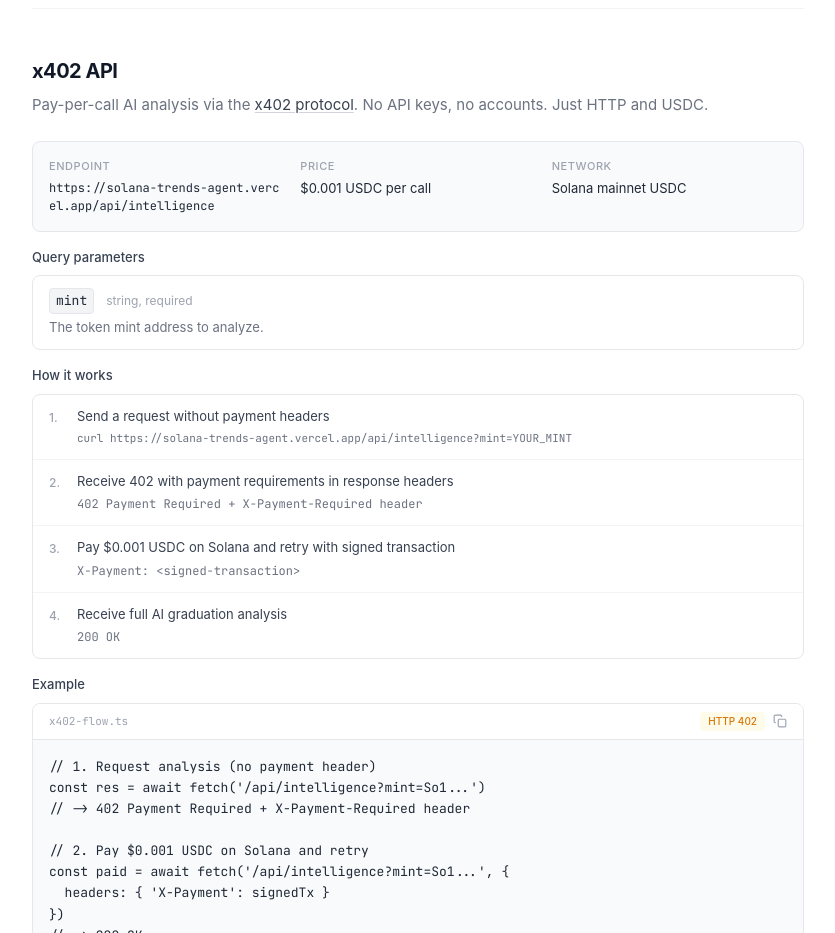
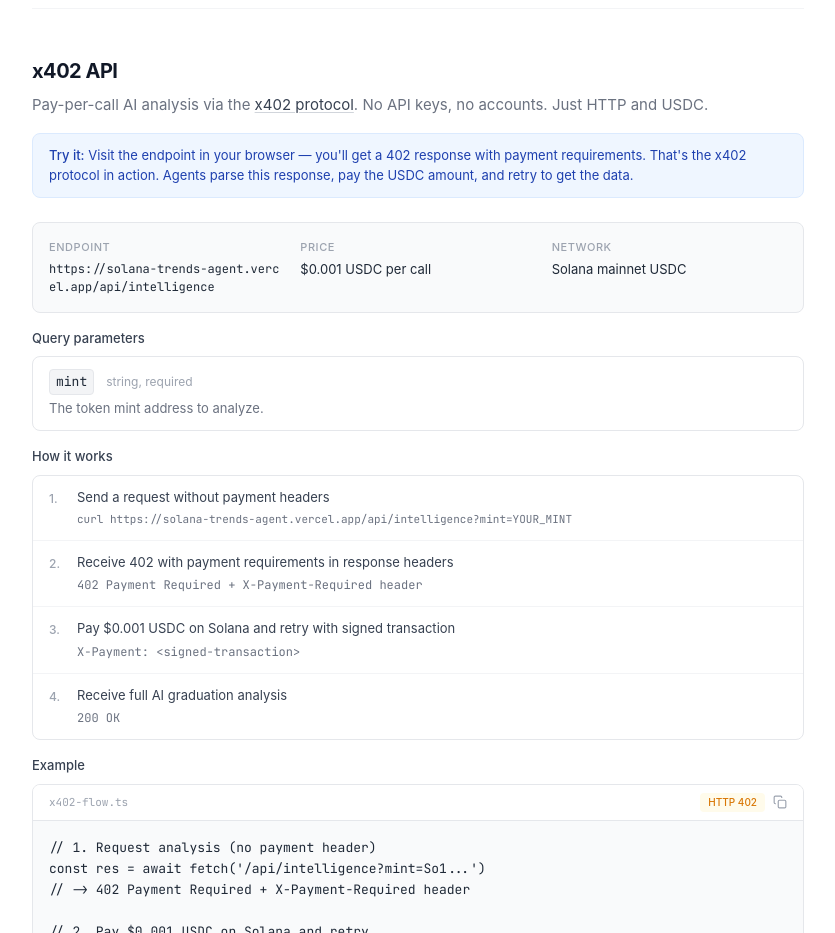
Before and after one commit to shariqazeem/trendsurfer, a Next.js app in the folder apps/dashboard/: page /developers in a window 1280 px wide. Shown: the part 6140-7073 px from the top of the page, without its empty margins (252-1087 px from the left). Built offline with nearby package versions, Linux system fonts and the light colour scheme.

Commit message:
Add x402 'try it' explainer so judges understand the 402 response

```diff
--- a/apps/dashboard/src/app/developers/page.tsx
+++ b/apps/dashboard/src/app/developers/page.tsx
@@ -847,6 +847,14 @@
               . No API keys, no accounts. Just HTTP and USDC.
             </p>
 
+            <div className="mt-4 bg-blue-50 border border-blue-100 rounded-lg px-4 py-3">
+              <p className="text-[13px] text-blue-800">
+                <span className="font-medium">Try it:</span>{' '}
+                Visit the endpoint in your browser — you&apos;ll get a 402 response with payment requirements.
+                That&apos;s the x402 protocol in action. Agents parse this response, pay the USDC amount, and retry to get the data.
+              </p>
+            </div>
+
             <div className="mt-6 space-y-4">
               <div className="bg-gray-50 border border-gray-200 rounded-lg p-4">
                 <div className="grid grid-cols-1 sm:grid-cols-3 gap-4">
```
